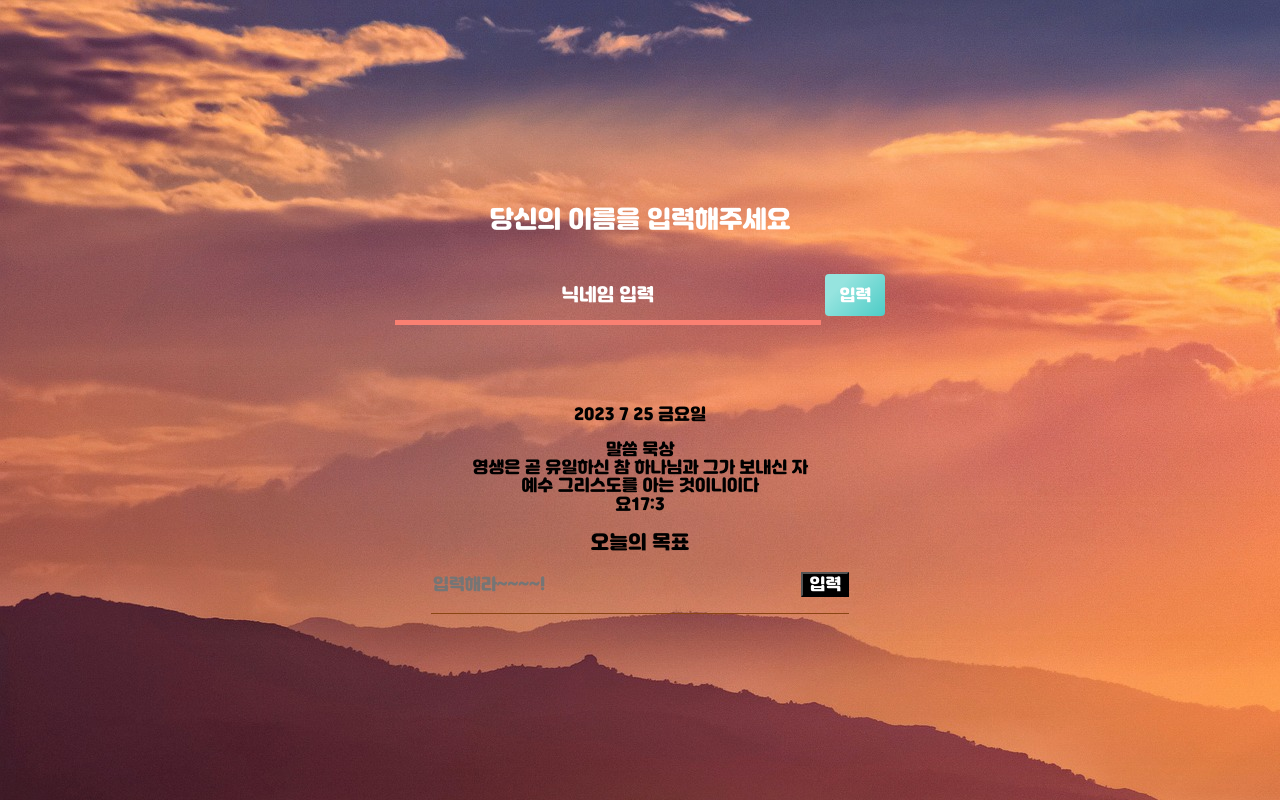
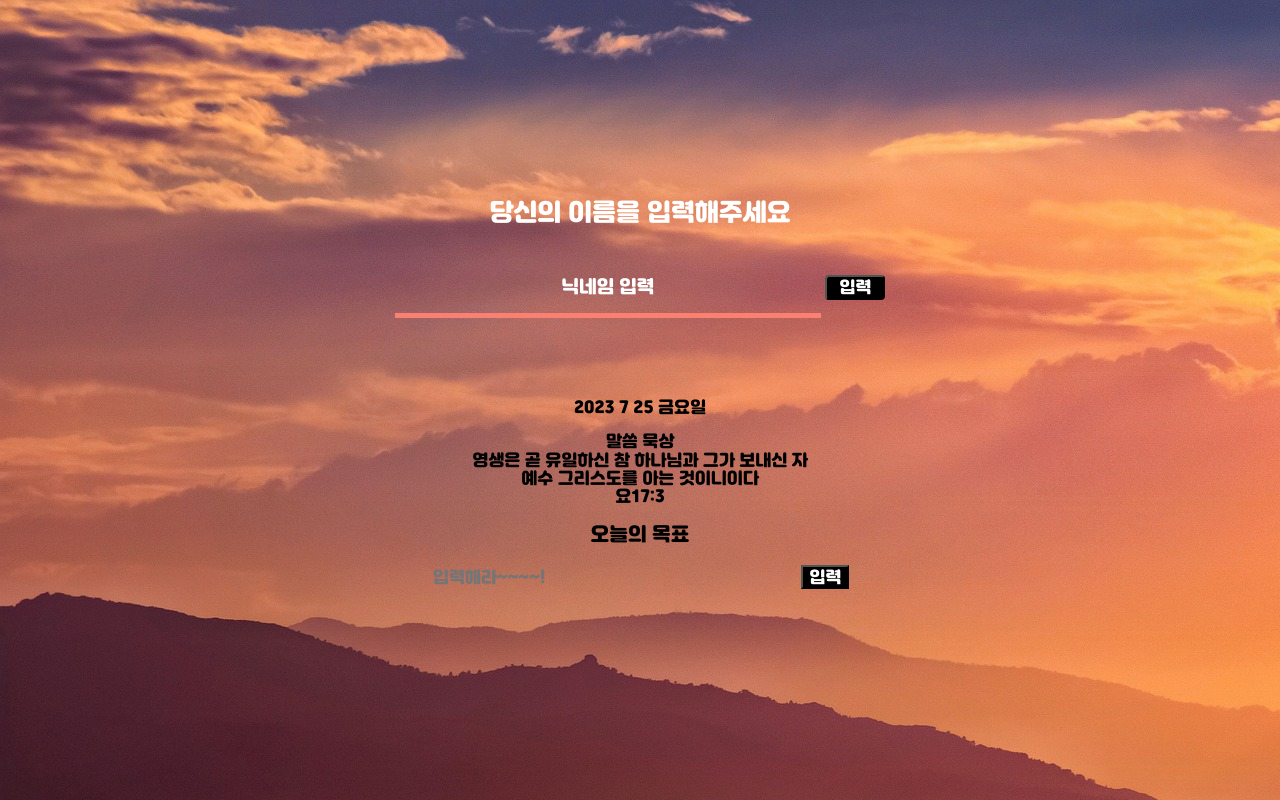
Before and after one commit to an1413/todo-js, a plain HTML site: page index.html in a window 1280 px wide. Drawn offline with Linux system fonts and the light colour scheme; a web font is replaced by a local one.

Commit message:
Fix: disabled css

```diff
--- a/css/style.css
+++ b/css/style.css
@@ -7,7 +7,14 @@ body {
 }
 
 .disabled {
-  display: none;
+  clip: rect(1px, 1px, 1px, 1px);
+  clip-path: inset(50%);
+  width: 1px;
+  height: 1px;
+  margin: -1px;
+  overflow: hidden;
+  padding: 0;
+  position: absolute;
 }
 
 #wrapper {
@@ -43,79 +50,6 @@ body {
   border-radius: 4px;
 }
 
-#login-btn {
-  background-color: #4dccc6;
-  background-image: linear-gradient(315deg, #4dccc6 0%, #96e4df 74%);
-  line-height: 42px;
-  padding: 0;
-  border: none;
-}
-#login-btn:hover{
-  background-color: #89d8d3;
-  cursor: pointer;
-background-image: linear-gradient(315deg, #89d8d3 0%, #03c8a8 74%);
-}
-#login-btn span {
-  position: relative;
-  display: block;
-  width: 100%;
-  height: 100%;
-}
-#login-btn:before,
-#login-btn:after {
-  position: absolute;
-  content: "";
-  right: 0;
-  top: 0;
-  box-shadow:  4px 4px 6px 0 rgba(255,255,255,.9),
-              -4px -4px 6px 0 rgba(116, 125, 136, .2),
-    inset -4px -4px 6px 0 rgba(255,255,255,.9),
-    inset 4px 4px 6px 0 rgba(116, 125, 136, .3);
-  transition: all 0.3s ease;
-}
-#login-btn:before {
-  height: 0%;
-  width: .1px;
-}
-#login-btn:after {
-  width: 0%;
-  height: .1px;
-}
-#login-btn:hover:before {
-  height: 100%;
-}
-#login-btn:hover:after {
-  width: 100%;
-}
-#login-btn span:before,
-#login-btn span:after {
-  position: absolute;
-  content: "";
-  left: 0;
-  bottom: 0;
-  box-shadow:  4px 4px 6px 0 rgba(255,255,255,.9),
-              -4px -4px 6px 0 rgba(116, 125, 136, .2),
-    inset -4px -4px 6px 0 rgba(255,255,255,.9),
-    inset 4px 4px 6px 0 rgba(116, 125, 136, .3);
-  transition: all 0.3s ease;
-}
-#login-btn span:before {
-  width: .1px;
-  height: 0%;
-}
-#login-btn span:after {
-  width: 0%;
-  height: .1px;
-}
-#login-btn span:hover:before {
-  height: 100%;
-}
-#login-btn span:hover:after {
-  width: 100%;
-}
-
-
-
 #welcome {
   font-size: 2em;
 }
@@ -134,8 +68,13 @@ footer {
 }
 
 .todo-container {
-  border-bottom: 1px solid saddlebrown;
   margin: 0 auto;
+}
+
+#todo-list {
+  display: flex;
+  flex-direction: column;
+  gap: 5px;
 }
 
 li {
@@ -143,5 +82,11 @@ li {
 }
 
 #todo-list li{
+  display: flex;
+  justify-content: space-between;
   min-width: 100px;
 }
+
+#todo-list li span {
+  margin: 0 auto;
+}
```
